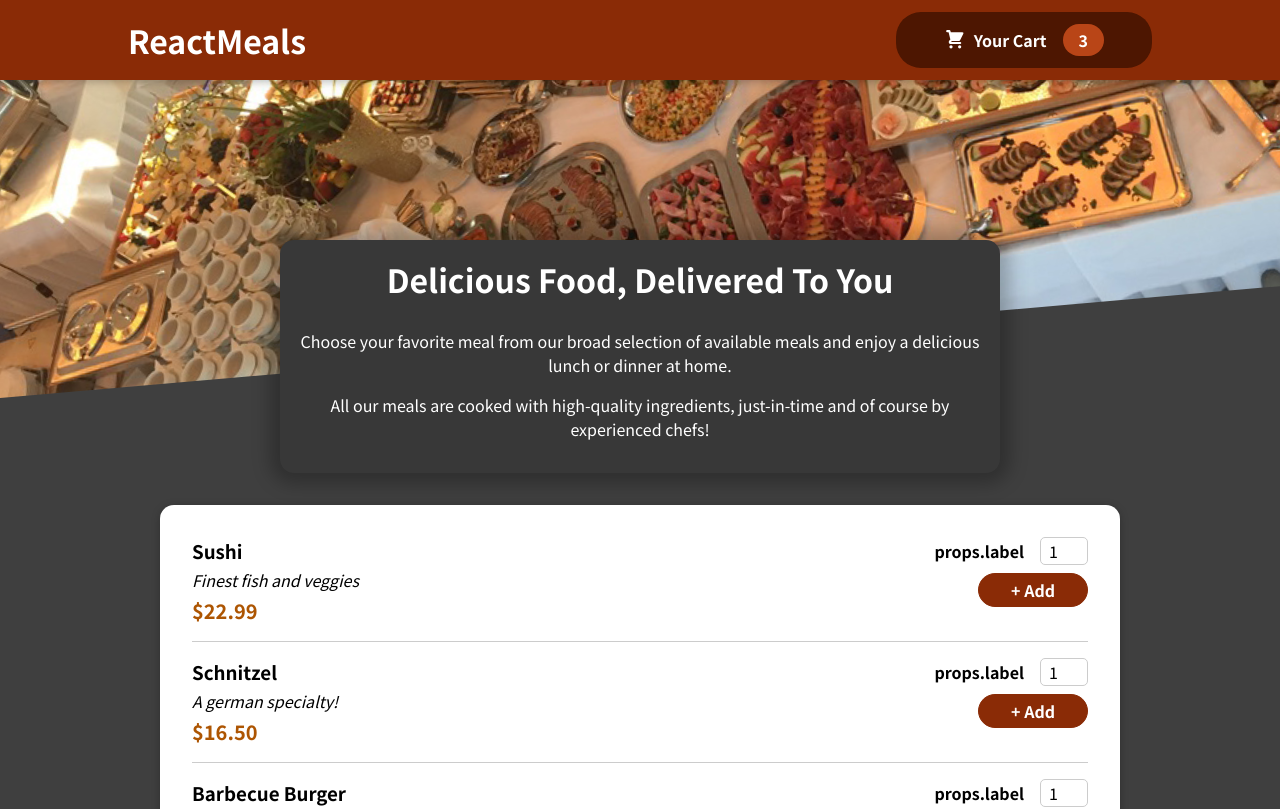
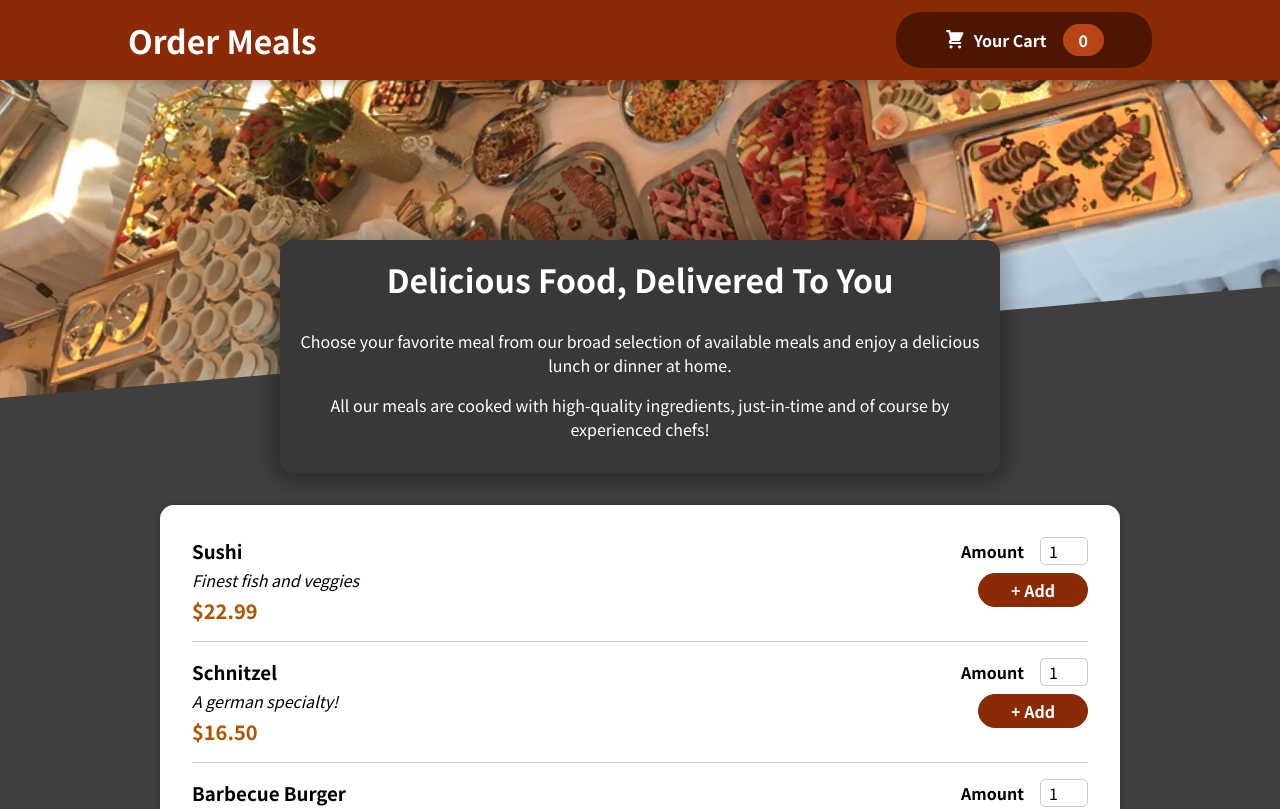
Before and after one commit to paragdangui/Food-Order-App, a React (Create React App) app: page / in a window 1280 px wide. Shown: the top 809 px of the page. Built offline with nearby package versions, Linux system fonts and the light colour scheme.

Commit message:
reducer and context added

```diff
--- a/src/components/Layout/Header.js
+++ b/src/components/Layout/Header.js
@@ -14,7 +14,7 @@
 		<React.Fragment>
 			<header className={classes.header}>
 				<h1>
-					ReactMeals
+					Order Meals
 				</h1>
 				<HeaderCartButton onClick={props.onShowCart}
 				/>
--- a/src/components/Layout/HeaderCartButton.js
+++ b/src/components/Layout/HeaderCartButton.js
@@ -1,11 +1,16 @@
-import React from 'react';
+import React, { useContext } from 'react';
 
 // File imports
 import classes from './HeaderCartButton.module.css';
 import CartIcon from '../Cart/CartIcon';
+import CartContext from '../../store/cart-context';
 
 
 const HeaderCartButton = (props) => {
+	const cartCtx = useContext(CartContext);
+	const numberOfCartItems = cartCtx.items.reduce((curNumber, item) => {
+		return curNumber + item.amount;
+	}, 0);
 	return (
 		<button className={classes.button} onClick={props.onClick}>
 			<span className={classes.icon}>
@@ -15,7 +20,7 @@
 				Your Cart
 			</span>
 			<span className={classes.badge}>
-				3
+				{numberOfCartItems}
 			</span>
 		</button>
 	);
--- a/src/components/Meals/MealItem/MealItem.js
+++ b/src/components/Meals/MealItem/MealItem.js
@@ -1,10 +1,21 @@
-import React from 'react';
+import React, { useContext } from 'react';
 import classes from './MealItem.module.css';
 import MealItemForm from './MealItemForm';
+import CartContext from '../../../store/cart-context';
 
 const MealItem = (props) => {
+	const cartCtx = useContext(CartContext);
+	const price = `$${props.price.toFixed(2)}`;
+	const addToCartHandler = amount => {
+		cartCtx.addItem({
+			id: props.id,
+			name: props.name,
+			amount: amount,
+			price: props.price
+		});
+	};
 
-	const price = `$${props.price.toFixed(2)}`;
+
 	return (
 		<li className={classes.meal}>
 			<div>
@@ -13,7 +24,7 @@
 				<div className={classes.price}>{price}</div>
 			</div>
 			<div>
-				<MealItemForm id={props.id} />
+				<MealItemForm id={props.id} onAddToCart={addToCartHandler} />
 			</div>
 		</li>
 	);
--- a/src/components/Meals/MealItem/MealItemForm.js
+++ b/src/components/Meals/MealItem/MealItemForm.js
@@ -1,4 +1,4 @@
-import React from 'react';
+import React, { useRef, useState } from 'react';
 
 
 // File Imports
@@ -6,9 +6,29 @@
 import Input from '../../UI/Input';
 
 const MealItemForm = (props) => {
+	const amountInputRef = useRef();
+	const [amountIsValid, setAmountIsValid] = useState(true);
+
+
+	const submitHandler = (event) => {
+		event.preventdefault();
+
+		const enteredAmount = amountInputRef.current.value;
+		const enteredAmountNumber = +enteredAmount;
+
+		if (enteredAmount.trim().length === 0 || enteredAmountNumber < 1 || enteredAmountNumber > 5) {
+			setAmountIsValid(false);
+			return;
+		}
+
+		props.onAddToCart(enteredAmountNumber);
+	}
+
+
 	return (
-		<form className={classes.form}>
+		<form className={classes.form} onSubmit={submitHandler}>
 			<Input label="Amount"
+				ref={amountInputRef}
 				input={{
 					id: 'amount_' + props.id,
 					type: 'number',
@@ -21,6 +41,7 @@
 			<button>
 				+ Add
 			</button>
+			{!amountIsValid && <p>Please enter a valid amount (1-5) </p>}
 		</form>
 	);
 }
--- a/src/components/UI/Input.js
+++ b/src/components/UI/Input.js
@@ -3,15 +3,15 @@
 // File Imports
 import classes from './Input.module.css';
 
-const Input = (props) => {
+const Input = React.forwardRef((props, ref) => {
 	return (
 		<div className={classes.input}>
 			<label html={props.input.id}>
-				props.label
+				{props.label}
 			</label>
-			<input {...props.input} />
+			<input ref={ref} {...props.input} />
 		</div>
 	);
-}
+})
 
 export default Input;
--- /dev/null
+++ b/src/store/CartProvider.js
@@ -0,0 +1,56 @@
+import { useReducer } from 'react';
+import { displayPartsToString } from 'typescript';
+
+// File Import
+import CartContext from './cart-context';
+
+const defaultCartState = {
+	items: [],
+	totalAmount: 0
+}
+const cartReducer = (state, action) => {
+	if (action.type == 'ADD') {
+		const updatedItems = state.items.concat(action.item);
+		const updatedTotalAmount = state.totalAmount + action.item.price * action.item.amount;
+		return {
+			items: updatedItems,
+			totalAmount: updatedTotalAmount
+		}
+	}
+	return defaultCartState;
+}
+const CartProvider = props => {
+
+	const [cartState, dispatchCartAction] = useReducer(cartReducer, defaultCartState);
+
+
+	const addItemToCartHandler = item => {
+		dispatchCartAction({
+			type: 'ADD',
+			item: item
+		});
+	}
+	const removeItemToCartHandler = id => {
+		dispatchCartAction({
+			type: 'REMOVE',
+			id: id
+		});
+	}
+
+	const cartContext = {
+		items: cartState.items,
+		totalAmount: cartState.totalAmount,
+		addItem: addItemToCartHandler,
+		removeItem: removeItemToCartHandler
+	}
+
+
+	return (
+		<CartContext.Provider value={cartContext}>
+			{props.children}
+		</CartContext.Provider>
+	);
+
+};
+
+export default CartProvider;
--- /dev/null
+++ b/src/store/cart-context.js
@@ -0,0 +1,10 @@
+import React from 'react';
+
+const CartContext = React.createContext({
+	items: [],
+	totalAmount: 0,
+	addItem: () => { },
+	removeItem: (id) => { }
+});
+
+export default CartContext;
```
Also changed, not shown: src/App.js (+5 -6 lines).
